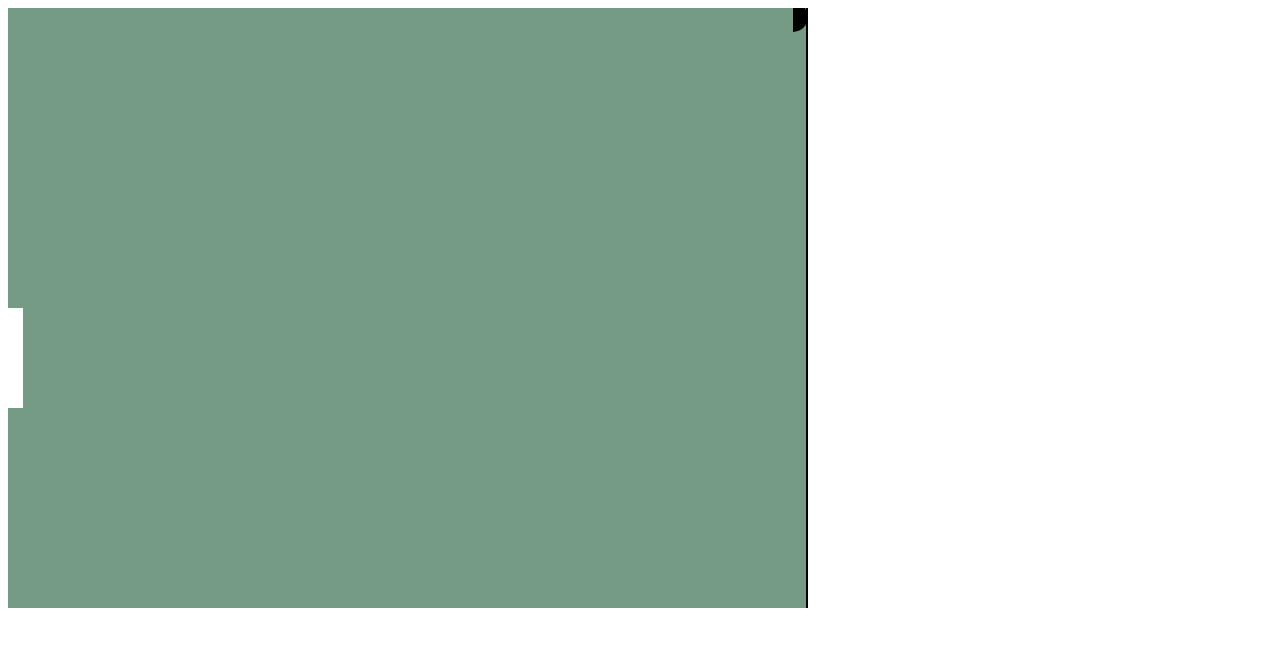
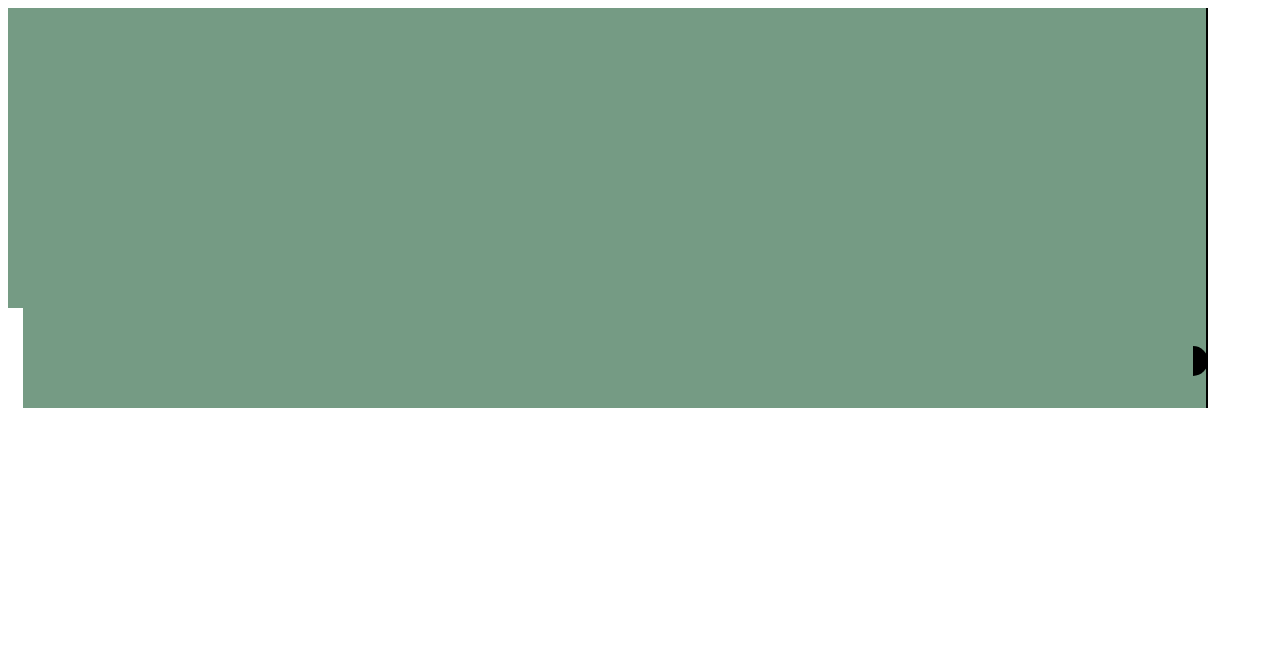
Before and after one commit to Micheloncio/canvas-game, a plain HTML site: page index.html in a window 1280 px wide. Drawn offline with Linux system fonts and the light colour scheme.

Commit message:
add dinamic canvas

```diff
--- a/index.html
+++ b/index.html
@@ -4,7 +4,7 @@
 	<title>Canvas Gear </title>
 </head>
 <body>
-<canvas id="canvasGear" width="800" height="600"></canvas>
+<canvas id="canvasGear"></canvas>
 </body>
 <script type="text/javascript" src="./js/index.js"></script>
 </html>
--- a/js/index.js
+++ b/js/index.js
@@ -1,9 +1,13 @@
 var canvas;
 var canvasCtx;
+var canvasWidth = 1200;
+var canvasHeight = 400;
 
 var framesPerSecond = 60;
+var secondsForBall = 6;
+var secondsForExpanseCanvas = 20;
 
-function ball(posX,posY,speedX,speedY,radio,color){
+function ball(posX,posY,speedX,speedY,radius,color){
 	this.position = {
 		x: posX,
 		y: posY
@@ -12,7 +16,7 @@ function ball(posX,posY,speedX,speedY,radio,color){
 		x: speedX,
 		y: speedY
 	};
-	this.radio = radio;
+	this.radius = radius;
 	this.color = color;
 };
 
@@ -27,7 +31,6 @@ var player = {
 };
 
 var balls = [];
-var secondsForBall = 6;
 
 var enemy = {
 	position: {
@@ -37,7 +40,7 @@ var enemy = {
 	speed: {
 		y: 3
 	},
-	radio: 15,
+	radius: 15,
 	color: 'black'
 };
 
@@ -51,12 +54,18 @@ function calculateMousePositionY(e){
 
 window.onload = function(){
 	canvas = document.getElementById('canvasGear');
+	canvas.width = canvasWidth;
+	canvas.height = canvasHeight;
 	canvasCtx = canvas.getContext('2d');
 
 	enemyInit();
 
 	createBall();
 	setInterval(createBall,1000 * secondsForBall);
+
+	setTimeout(function(){
+		canvas.height = canvas.height * 1.5
+	},1000 * secondsForExpanseCanvas);
 
 	setInterval(function(){
 		move();
@@ -69,14 +78,14 @@ window.onload = function(){
 }
 
 function enemyInit(){
-	enemy.position.x = canvas.width - enemy.radio;
+	enemy.position.x = canvas.width - enemy.radius;
 	enemy.position.y = canvas.height/2;
 }
 
 function createBall(){
-	var ballRadio = 10;
-	balls.push(new ball(canvas.width - ballRadio*2 , enemy.position.y, 5, 3, ballRadio, 'white'));
-	//ball_1.position.x = canvas.width - ball_1.radio;
+	var ballRadius = 10;
+	balls.push(new ball(canvas.width - ballRadius*2 , enemy.position.y, -5, 3, ballRadius, 'white'));
+	//ball_1.position.x = canvas.width - ball_1.radius;
 	//ball_1.position.y = enemy.position.y;
 }
 
@@ -97,9 +106,9 @@ function move(){
 function moveEnemy(){
 	enemy.position.y = enemy.position.y + enemy.speed.y;
 
-	if(enemy.position.y < 0)
+	if(enemy.position.y < 0 + enemy.radius)
 		enemy.speed.y = -enemy.speed.y;
-	if(enemy.position.y > canvas.height)
+	if(enemy.position.y > canvas.height - enemy.radius)
 		enemy.speed.y = -enemy.speed.y;
 }
 
@@ -112,17 +121,17 @@ function moveBall(ball_1){
 		if(ball_1.position.y > player.position.y && ball_1.position.y < player.position.y+player.height)
 			ball_1.speed.x = -ball_1.speed.x;
 	}
-	else if(ball_1.position.x < 0 - (ball_1.radio * 2)){
+	else if(ball_1.position.x < 0 - (ball_1.radius * 2)){
 		return null;
 	}
 
-	if(ball_1.position.x > canvas.width-ball_1.radio)
+	if(ball_1.position.x > canvas.width-ball_1.radius)
 		ball_1.speed.x = -ball_1.speed.x;
 
 
 	if(ball_1.position.y < 0)
 		ball_1.speed.y = -ball_1.speed.y;
-	if(ball_1.position.y > canvas.height-ball_1.radio)
+	if(ball_1.position.y > canvas.height-ball_1.radius)
 		ball_1.speed.y = -ball_1.speed.y;
 
 	return ball_1;
@@ -144,18 +153,18 @@ function draw(){
 	//drawing ball
 
 	for(var i =0; i<balls.length;i++){
-		drawCircle(balls[i].position.x, balls[i].position.y, balls[i].radio, 0, Math.PI*2, balls[i].color);
+		drawCircle(balls[i].position.x, balls[i].position.y, balls[i].radius, 0, Math.PI*2, balls[i].color);
 	}
-	drawCircle(enemy.position.x, enemy.position.y, enemy.radio, 0.5 * Math.PI, 1.5 * Math.PI, enemy.color);
+	drawCircle(enemy.position.x, enemy.position.y, enemy.radius, 0.5 * Math.PI, 1.5 * Math.PI, enemy.color);
 }
 
 function drawRect(posX,posY,width,height,color){
 	canvasCtx.fillStyle = color;
 	canvasCtx.fillRect(posX,posY,width,height);
 }
-function drawCircle(posX,posY,radio, startAngle, endAngle, color){
+function drawCircle(posX,posY,radius, startAngle, endAngle, color){
 	canvasCtx.fillStyle = color;
 	canvasCtx.beginPath();
-	canvasCtx.arc(posX,posY,radio, startAngle, endAngle, true);
+	canvasCtx.arc(posX,posY,radius, startAngle, endAngle, true);
 	canvasCtx.fill();
 }
```
